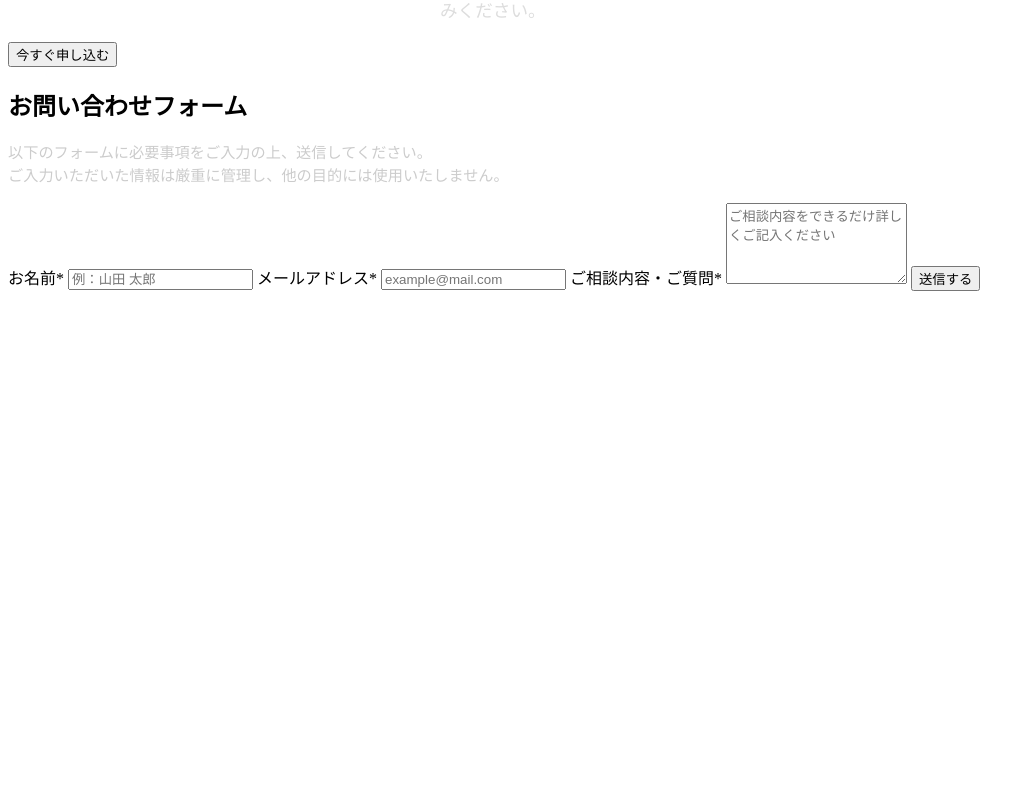
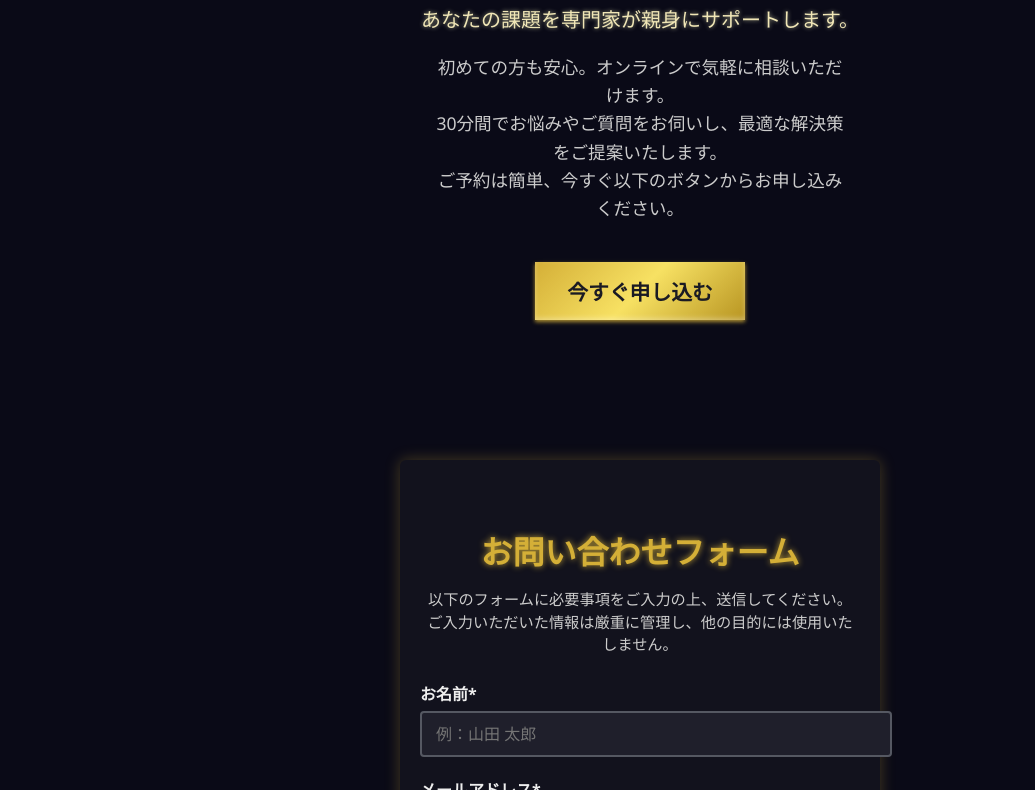
Before and after one commit to hina0203/online, a plain HTML site: page index.html in a window 1280 px wide. Shown: the part 263-1053 px from the top of the page, without its empty margins (0-1035 px from the left). Before the commit the page ends 800 px from the top, so only its background shows below. Drawn offline with Linux system fonts and the light colour scheme.

Commit message:
Add files via upload

```diff
--- a/style.css
+++ b/style.css
@@ -1,19 +1,164 @@
-/* 既存コードはそのまま */
+/* 全体レイアウト */
+body {
+  background-color: #0a0a17; /* 濃いネイビー/ほぼ黒 */
+  color: #ddd;
+  font-family: 'Segoe UI', Tahoma, Geneva, Verdana, sans-serif;
+  margin: 0;
+  padding: 0;
+}
 
-/* 追加部分 */
+.lp-container {
+  max-width: 480px;
+  margin: 0 auto;
+  padding: 20px;
+}
+
+/* ヒーローセクション */
+.hero {
+  text-align: center;
+  padding: 60px 20px 80px;
+}
+
+.hero h1 {
+  font-size: 2.8rem;
+  font-weight: 700;
+  color: #d4af37; /* ゴールド */
+  margin-bottom: 10px;
+  text-shadow: 0 0 6px rgba(212, 175, 55, 0.8);
+}
+
+.sub-catch {
+  font-size: 1.25rem;
+  font-weight: 500;
+  color: #f0e6b6; /* 明るいゴールド寄り */
+  margin-bottom: 20px;
+  text-shadow: 0 0 4px rgba(255, 255, 200, 0.6);
+}
+
 .hero-description {
-  margin-top: 20px;
   font-size: 1.1rem;
   line-height: 1.6;
-  color: #ddd;
-  max-width: 400px;
+  color: #ccc;
+  max-width: 420px;
   margin-left: auto;
   margin-right: auto;
+  margin-bottom: 40px;
+}
+
+/* ボタン共通スタイル */
+.cta-button,
+.submit-button {
+  cursor: pointer;
+  font-size: 1.3rem;
+  font-weight: 600;
+  padding: 14px 32px;
+  border-radius: 0; /* 角あり */
+  border: none;
+  color: #1a1a23; /* 文字は濃いネイビー */
+  background: linear-gradient(135deg, #d4af37 0%, #f7e163 50%, #b89522 100%);
+  box-shadow:
+    0 2px 4px rgba(212, 175, 55, 0.8),
+    inset 0 -2px 5px rgba(255, 255, 255, 0.3);
+  transition: background 0.4s ease, box-shadow 0.4s ease;
+  user-select: none;
+}
+
+.cta-button:hover,
+.cta-button:focus,
+.submit-button:hover,
+.submit-button:focus {
+  background: linear-gradient(135deg, #f7e163 0%, #d4af37 50%, #b89522 100%);
+  box-shadow:
+    0 4px 12px rgba(212, 175, 55, 1),
+    inset 0 -3px 7px rgba(255, 255, 255, 0.5);
+  outline: none;
+}
+
+/* 問い合わせフォームセクション */
+.contact-form-section {
+  background-color: #12121d;
+  padding: 40px 20px 60px;
+  margin-top: 60px;
+  border-radius: 6px;
+  box-shadow: 0 0 15px rgba(212, 175, 55, 0.3);
+}
+
+.contact-form-section h2 {
+  font-size: 2rem;
+  font-weight: 700;
+  color: #d4af37;
+  margin-bottom: 12px;
+  text-shadow: 0 0 6px rgba(212, 175, 55, 0.9);
+  text-align: center;
 }
 
 .form-intro {
   font-size: 0.95rem;
   color: #ccc;
-  margin-bottom: 15px;
+  margin-bottom: 25px;
   line-height: 1.5;
+  text-align: center;
 }
+
+/* フォームラベル */
+form label {
+  display: block;
+  font-weight: 600;
+  margin-bottom: 6px;
+  color: #eee;
+}
+
+/* フォーム入力フィールド */
+form input[type="text"],
+form input[type="email"],
+form textarea {
+  width: 100%;
+  padding: 10px 14px;
+  margin-bottom: 20px;
+  border: 2px solid #555862;
+  border-radius: 4px;
+  background-color: #1f1f2b;
+  color: #eee;
+  font-size: 1rem;
+  font-family: inherit;
+  transition: border-color 0.3s ease;
+}
+
+form input[type="text"]:focus,
+form input[type="email"]:focus,
+form textarea:focus {
+  border-color: #d4af37;
+  outline: none;
+  background-color: #292939;
+}
+
+/* 送信完了・エラーメッセージ */
+.form-message {
+  margin-top: 15px;
+  font-weight: 600;
+  font-size: 1rem;
+  text-align: center;
+  min-height: 1.3em;
+  user-select: none;
+}
+
+/* レスポンシブ対応 */
+@media (max-width: 480px) {
+  .hero h1 {
+    font-size: 2rem;
+  }
+  .sub-catch {
+    font-size: 1.1rem;
+  }
+  .hero-description {
+    font-size: 1rem;
+  }
+  .cta-button,
+  .submit-button {
+    font-size: 1.1rem;
+    padding: 12px 28px;
+  }
+  .contact-form-section {
+    padding: 30px 15px 40px;
+  }
+}
```
